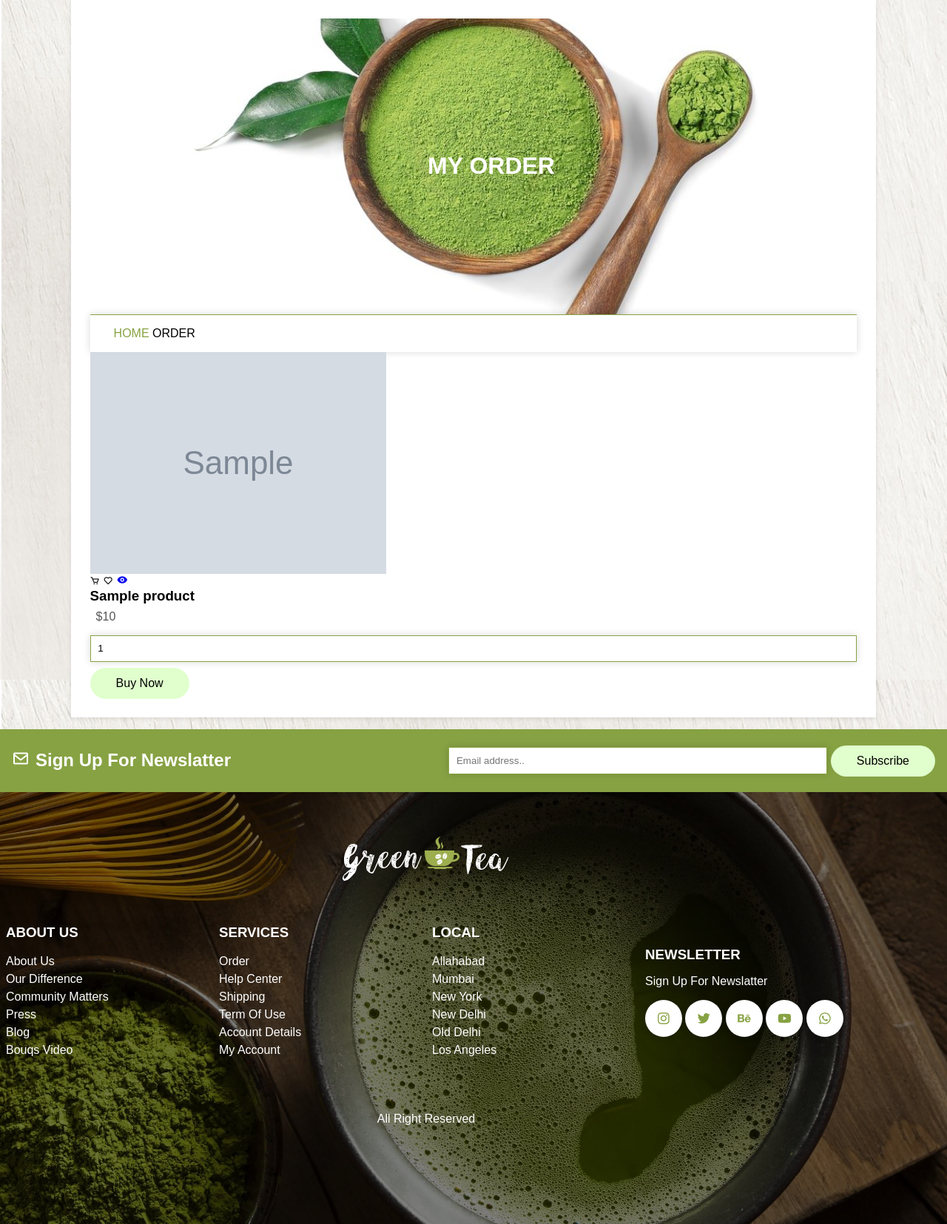
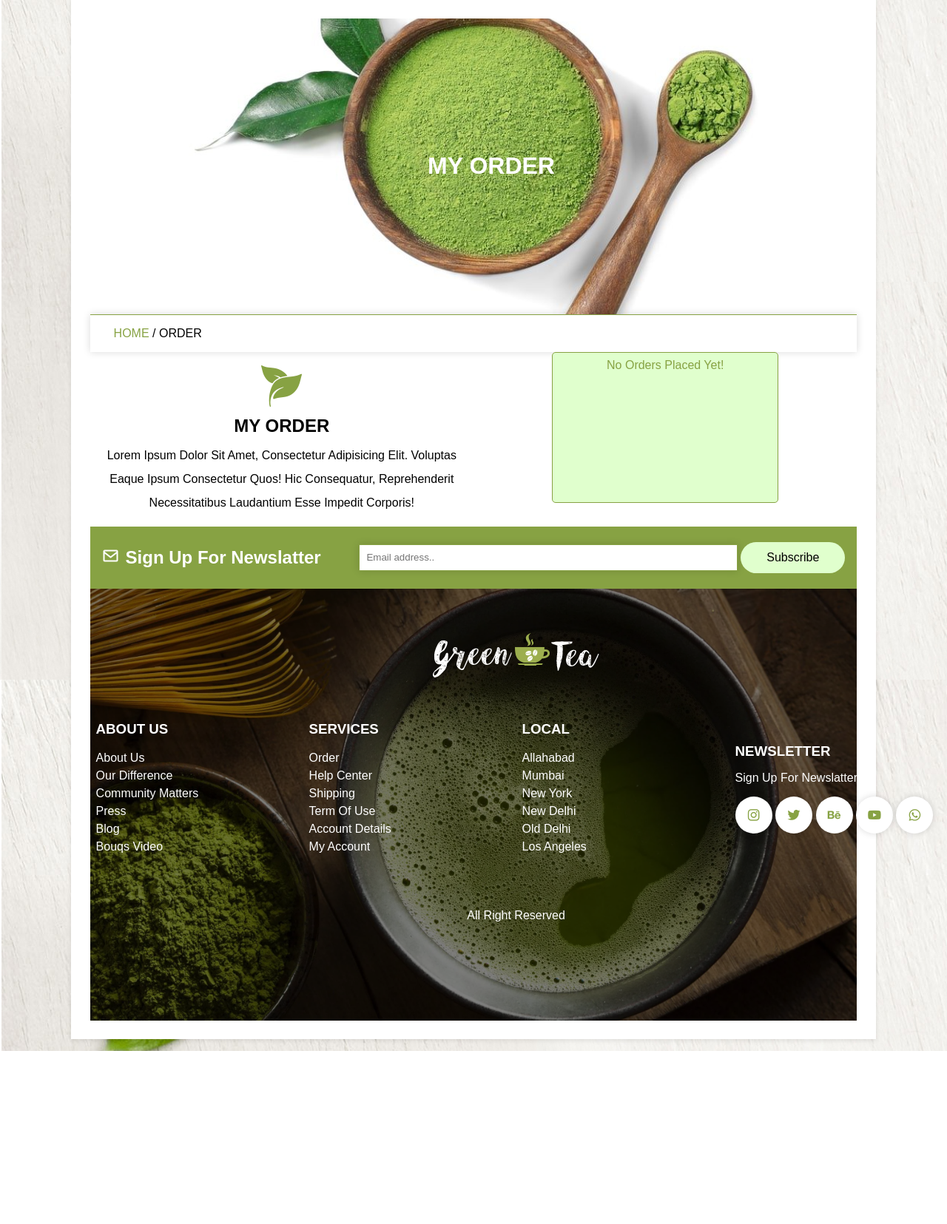
Before and after one commit to ImashaKalpani/Jewellery-shop-website, a PHP site: page /GREEN-TEA-SHOP-WEBSITE/order.php in a window 1280 px wide. Shown: the part 161-1816 px from the top of the page at 74% size. After the commit the page ends 1582 px from the top, so only its background shows below. Run offline with PHP 8.4, Linux system fonts and the light colour scheme; tables that the repository leaves empty or names only in its code hold one stand-in row (values such as "Sample post"); grey boxes marked "Sample" are stand-in pictures.

Commit message:
error fixing
order and wishlist

```diff
--- a/order.php
+++ b/order.php
@@ -11,14 +11,13 @@ if (isset($_SESSION['user_id'])) {
 if (isset($_POST['logout'])) {
     session_destroy();
     header('location: login.php');
+    exit();
 }
-
-
-
 ?>
 <style type="text/css">
     <?php include 'style.css'; ?>
 </style>
+
 <!DOCTYPE html>
 <html lang="en">
 
@@ -31,46 +30,72 @@ if (isset($_POST['logout'])) {
 
 <body>
     <?php include 'components/header.php'; ?>
+
     <div class="main">
         <div class="banner">
             <h1>My Order</h1>
         </div>
+
         <div class="title2">
-            <a href="home.php">home </a><span>Order</span>
+            <a href="home.php">Home </a><span> / Order</span>
         </div>
+
         <section class="products">
             <div class="box-container">
+                <div class="title">
+                    <img src="img/download.png" class="logo">
+                    <h1>My Order</h1>
+                    <p>Lorem ipsum dolor sit amet, consectetur adipisicing elit. Voluptas eaque ipsum consectetur quos! Hic consequatur, reprehenderit necessitatibus laudantium esse impedit corporis!</p>
+                </div>
+
+                <div class="box-container">
                     <?php
-                $select_products = $conn->prepare("SELECT * FROM `products`");
-                $select_products->execute();
-                if ($select_products->rowCount() > 0) {
-                    while ($fetch_products = $select_products->fetch(PDO::FETCH_ASSOC)) {
+                    $select_orders = $conn->prepare("SELECT * FROM `orders` WHERE user_id = ? ORDER BY date DESC");
+                    $select_orders->execute([$user_id]);
+
+                    if ($select_orders->rowCount() > 0) {
+                        while ($fetch_order = $select_orders->fetch(PDO::FETCH_ASSOC)) {
+                            $select_product = $conn->prepare("SELECT * FROM `products` WHERE id = ?");
+                            $select_product->execute([$fetch_order['product_id']]);
+
+                            if ($select_product->rowCount() > 0) {
+                                $fetch_product = $select_product->fetch(PDO::FETCH_ASSOC);
                     ?>
-                        <form action="" method="post" class="box">
-                            <img src="image/<?php echo $fetch_products['image']; ?>" class="img">
-                            <div class="button">
-                                <button type="submit" name="add_to_cart" class="bx bx-cart"></button>
-                                <button type="submit" name="add_to_wishlist" class="bx bx-heart"></button>
-                                <a href="view_page.php?pid=<?php echo $fetch_products['id']; ?>" class="bx bxs-show"></a>
+                                <div class="box" <?php if ($fetch_order['status'] == 'Canceled') echo 'style="border: 2px solid red;"'; ?>>
+                                    <a href="view_order.php?get_id=<?= $fetch_order['id']; ?>">
+                                        <p class="date"><i class="bi bi-calendar-fill"></i><span><?= $fetch_order['date']; ?></span></p>
+                                        <img src="image/<?= $fetch_product['image']; ?>" class="image">
+                                        <div class="row">
+                                            <h3 class="name"><?= $fetch_product['name']; ?></h3>
+                                            <p class="price">Price: $<?= $fetch_order['price']; ?> x <?= $fetch_order['qty']; ?></p>
+                                            <p class="status" style="color:<?php
+                                                                            if ($fetch_order['status'] == 'Delivered') {
+                                                                                echo 'green';
+                                                                            } elseif ($fetch_order['status'] == 'Canceled') {
+                                                                                echo 'red';
+                                                                            } else {
+                                                                                echo 'orange';
+                                                                            }
+                                                                            ?>;">
+                                                <?= $fetch_order['status']; ?>
+                                            </p>
                                         </div>
-                            <h3 class="name"><?php echo $fetch_products['name']; ?></h3>
-                            <input type="hidden" name="product_id" value="<?php echo $fetch_products['id']; ?>">
-                            <div class="fles">
-                                <p class="price">$<?php echo $fetch_products['price']; ?></p>
-                                <input type="number" name="qty" required min="1" value="1" max="99" maxlength="2" class="qty">
+                                    </a>
                                 </div>
-                            <a href="checkout.php?get_id=<?php echo $fetch_products['id']; ?>" class="btn">buy now</a>
-                        </form>
                     <?php
                             }
+                        }
                     } else {
-                    echo '<p class="empty">no products added yet!</p>';
+                        echo '<p class="empty">No orders placed yet!</p>';
                     }
                     ?>
                 </div>
+            </div>
         </section>
+
+        <?php include 'components/footer.php'; ?>
     </div>
-    <?php include 'components/footer.php'; ?>
+
     <script src="https://cdnjs.cloudflare.com/ajax/libs/sweetalert/2.1.2/sweetalert.min.js"></script>
     <script src="script.js"></script>
     <?php include 'components/alert.php'; ?>
--- a/view_page.php
+++ b/view_page.php
@@ -77,7 +77,7 @@ if (isset($_POST['add_to_cart'])) {
     <meta charset="UTF-8">
     <meta name="viewport" content="width=device-width, initial-scale=1.0">
     <link href="https://unpkg.com/boxicons@2.1.4/css/boxicons.min.css" rel="stylesheet">
-    <title>Jewlery Shop - shop page</title>
+    <title>Jewellery Shop - shop page</title>
 </head>
 
 <body>
--- a/view_products.php
+++ b/view_products.php
@@ -87,7 +87,7 @@ if (isset($_POST['add_to_cart'])) {
             <h1>shop</h1>
         </div>
         <div class="title2">
-            <a href="home.php">home <span>/</span></a> our shop
+            <a href="home.php">home <span>/</span></a> /our shop
         </div>
         <section class="products">
             <div class="box-container">
```
Also changed, not shown: wishlist.php (+60 -53 lines). Lines whose indentation alone changed are shown as unchanged.
